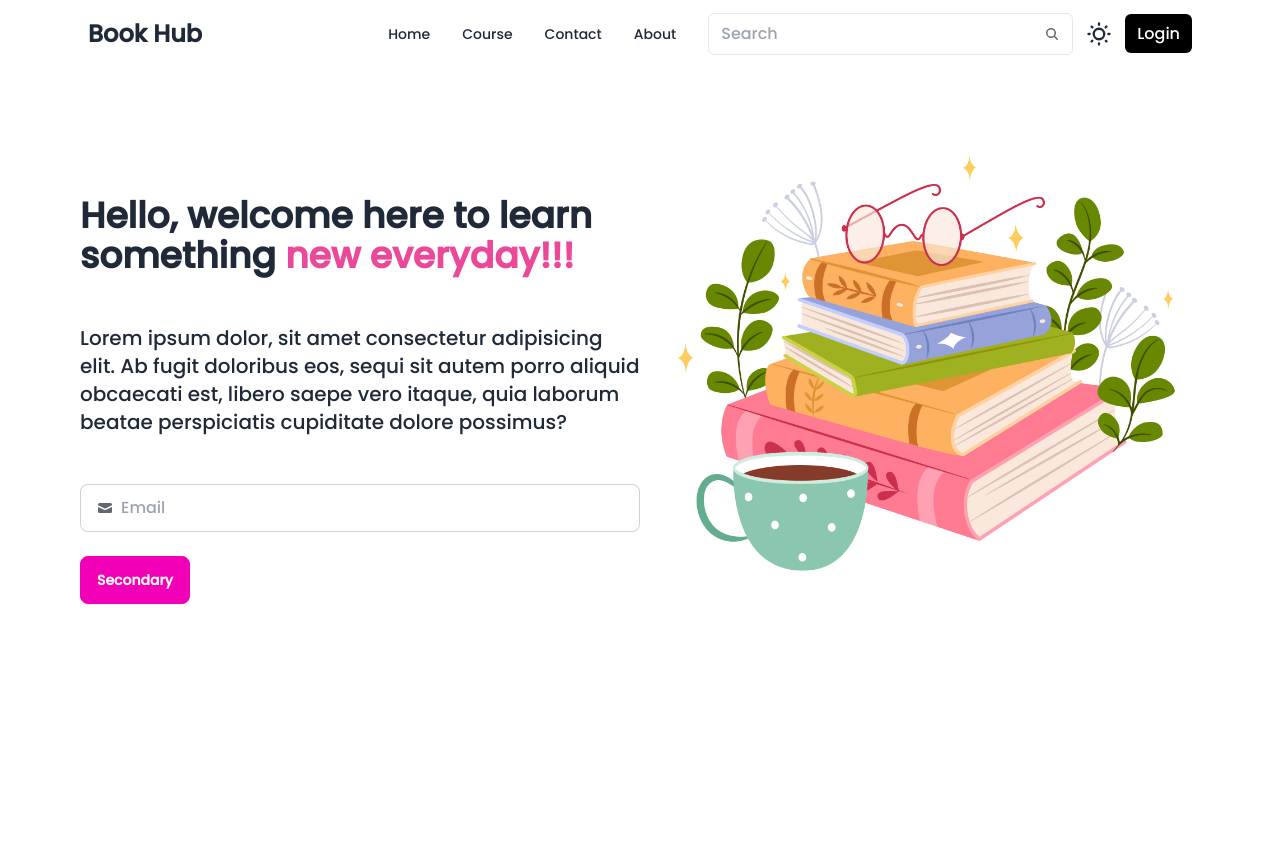
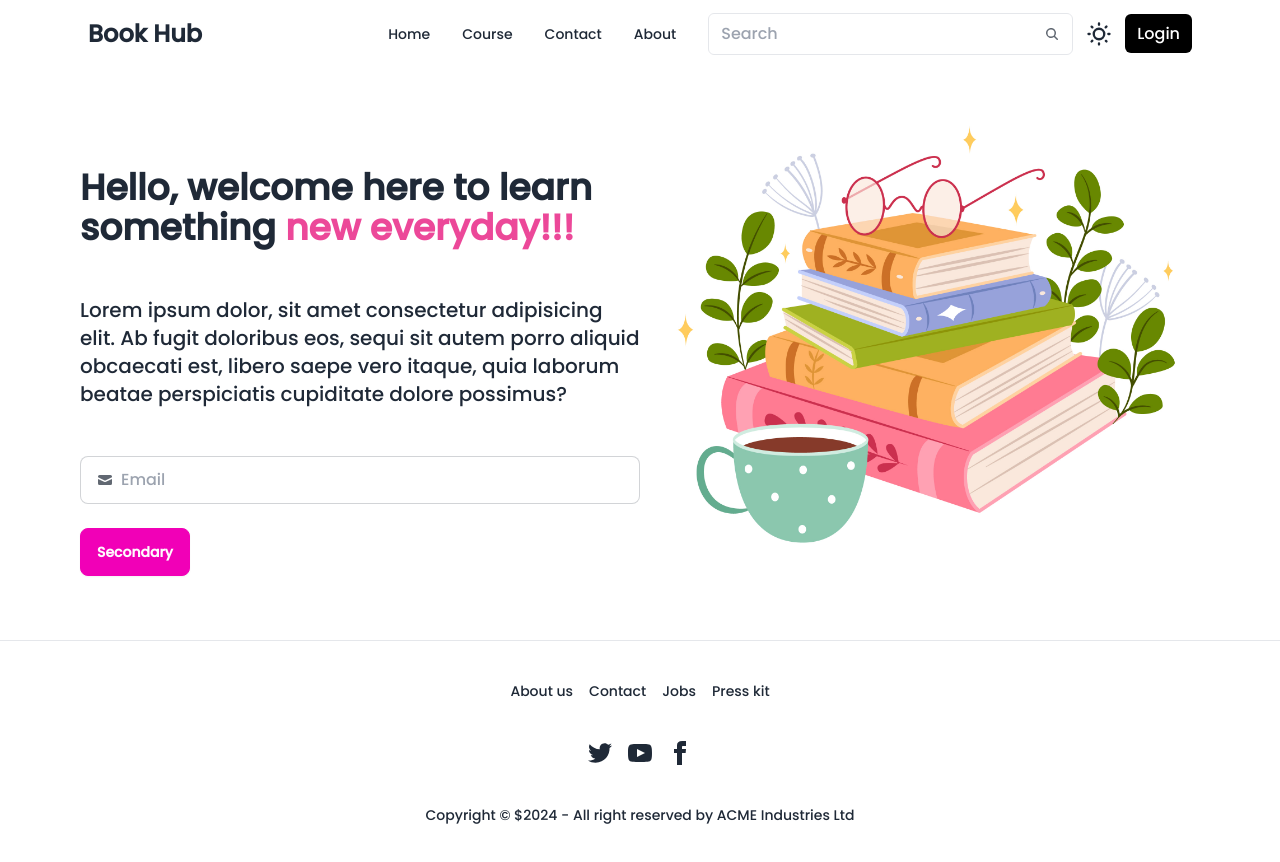
Before and after one commit to nehap910/bookstore, a React (Vite) app in the folder frontend/frontend_bookstore/: page / in a window 1280 px wide. Shown: the top 862 px of the page. Before the commit the page ends 800 px from the top, so only its background shows below. Built offline with nearby package versions, Linux system fonts and the light colour scheme.

Commit message:
footer is ready

```diff
--- a/frontend/frontend_bookstore/src/App.jsx
+++ b/frontend/frontend_bookstore/src/App.jsx
@@ -1,5 +1,6 @@
 import Banner from "./components/Banner"
 import Navbar from "./components/Navbar"
+import Footer from "./components/Footer"
 function App() {
 
 
@@ -8,6 +9,7 @@
       <div>
           <Navbar></Navbar>
           <Banner></Banner>
+          <Footer></Footer>
       </div>
     </>
   )
--- a/frontend/frontend_bookstore/src/components/Banner.jsx
+++ b/frontend/frontend_bookstore/src/components/Banner.jsx
@@ -3,7 +3,7 @@
 function Banner() {
   return (
     <>
-      <div className="max-w-screen-2xl container mx-auto md:px-20 px-4 flex flex-col md:flex-row">
+      <div className="max-w-screen-2xl container mx-auto md:px-20 px-4 flex flex-col md:flex-row my-10">
         <div className="w-full md:w-1/2 mt-12 md:mt-32 order-2 md:order-1">
           <div className="space-y-12">
             <h1 className="text-4xl font-bold">
--- /dev/null
+++ b/frontend/frontend_bookstore/src/components/Footer.jsx
@@ -0,0 +1,65 @@
+import React from "react";
+
+function Footer() {
+  return (
+    <>
+      <div>
+        <hr>
+        </hr>
+        <footer className="footer footer-center text-base-content rounded p-10">
+          <nav className="grid grid-flow-col gap-4">
+            <a className="link link-hover">About us</a>
+            <a className="link link-hover">Contact</a>
+            <a className="link link-hover">Jobs</a>
+            <a className="link link-hover">Press kit</a>
+          </nav>
+          <nav>
+            <div className="grid grid-flow-col gap-4">
+              <a>
+                <svg
+                  xmlns="http://www.w3.org/2000/svg"
+                  width="24"
+                  height="24"
+                  viewBox="0 0 24 24"
+                  className="fill-current"
+                >
+                  <path d="M24 4.557c-.883.392-1.832.656-2.828.775 1.017-.609 1.798-1.574 2.165-2.724-.951.564-2.005.974-3.127 1.195-.897-.957-2.178-1.555-3.594-1.555-3.179 0-5.515 2.966-4.797 6.045-4.091-.205-7.719-2.165-10.148-5.144-1.29 2.213-.669 5.108 1.523 6.574-.806-.026-1.566-.247-2.229-.616-.054 2.281 1.581 4.415 3.949 4.89-.693.188-1.452.232-2.224.084.626 1.956 2.444 3.379 4.6 3.419-2.07 1.623-4.678 2.348-7.29 2.04 2.179 1.397 4.768 2.212 7.548 2.212 9.142 0 14.307-7.721 13.995-14.646.962-.695 1.797-1.562 2.457-2.549z"></path>
+                </svg>
+              </a>
+              <a>
+                <svg
+                  xmlns="http://www.w3.org/2000/svg"
+                  width="24"
+                  height="24"
+                  viewBox="0 0 24 24"
+                  className="fill-current"
+                >
+                  <path d="M19.615 3.184c-3.604-.246-11.631-.245-15.23 0-3.897.266-4.356 2.62-4.385 8.816.029 6.185.484 8.549 4.385 8.816 3.6.245 11.626.246 15.23 0 3.897-.266 4.356-2.62 4.385-8.816-.029-6.185-.484-8.549-4.385-8.816zm-10.615 12.816v-8l8 3.993-8 4.007z"></path>
+                </svg>
+              </a>
+              <a>
+                <svg
+                  xmlns="http://www.w3.org/2000/svg"
+                  width="24"
+                  height="24"
+                  viewBox="0 0 24 24"
+                  className="fill-current"
+                >
+                  <path d="M9 8h-3v4h3v12h5v-12h3.642l.358-4h-4v-1.667c0-.955.192-1.333 1.115-1.333h2.885v-5h-3.808c-3.596 0-5.192 1.583-5.192 4.615v3.385z"></path>
+                </svg>
+              </a>
+            </div>
+          </nav>
+          <aside>
+            <p>
+              Copyright © ${new Date().getFullYear()} - All right reserved by
+              ACME Industries Ltd
+            </p>
+          </aside>
+        </footer>
+      </div>
+    </>
+  );
+}
+
+export default Footer;
--- a/frontend/frontend_bookstore/src/components/Navbar.jsx
+++ b/frontend/frontend_bookstore/src/components/Navbar.jsx
@@ -1,4 +1,4 @@
-import React from "react";
+import React, { useEffect, useState } from "react";
 
 function Navbar() {
   const navItems = (
@@ -18,10 +18,28 @@
     </>
   );
 
+  const [sticky,setSticky] = useState(false);
+
+  useEffect(()=>{
+const handleScroll =() =>{
+  if(window.scrollY>0){
+    setSticky(true)
+  }
+  else{
+    setSticky(false);
+  }
+}
+window.addEventListener('scroll',handleScroll)
+return () =>{
+  window.removeEventListener('scroll',handleScroll)
+}
+  },[])
+
   return (
     <>
-      <div className="max-w-screen-2xl container mx-auto md:px-20 px-4">
-        <div className="navbar bg-base-100">
+      <div className={`max-w-screen-2xl container mx-auto md:px-20 px-4 fixed top-0 left-0 right-0
+        ${sticky?"sticky-navbar shadow-md bg-base-200 duration-300 transition-all ease-in-out":""}` }>
+        <div className="navbar">
           <div className="navbar-start">
             <div className="dropdown">
               <div
```
